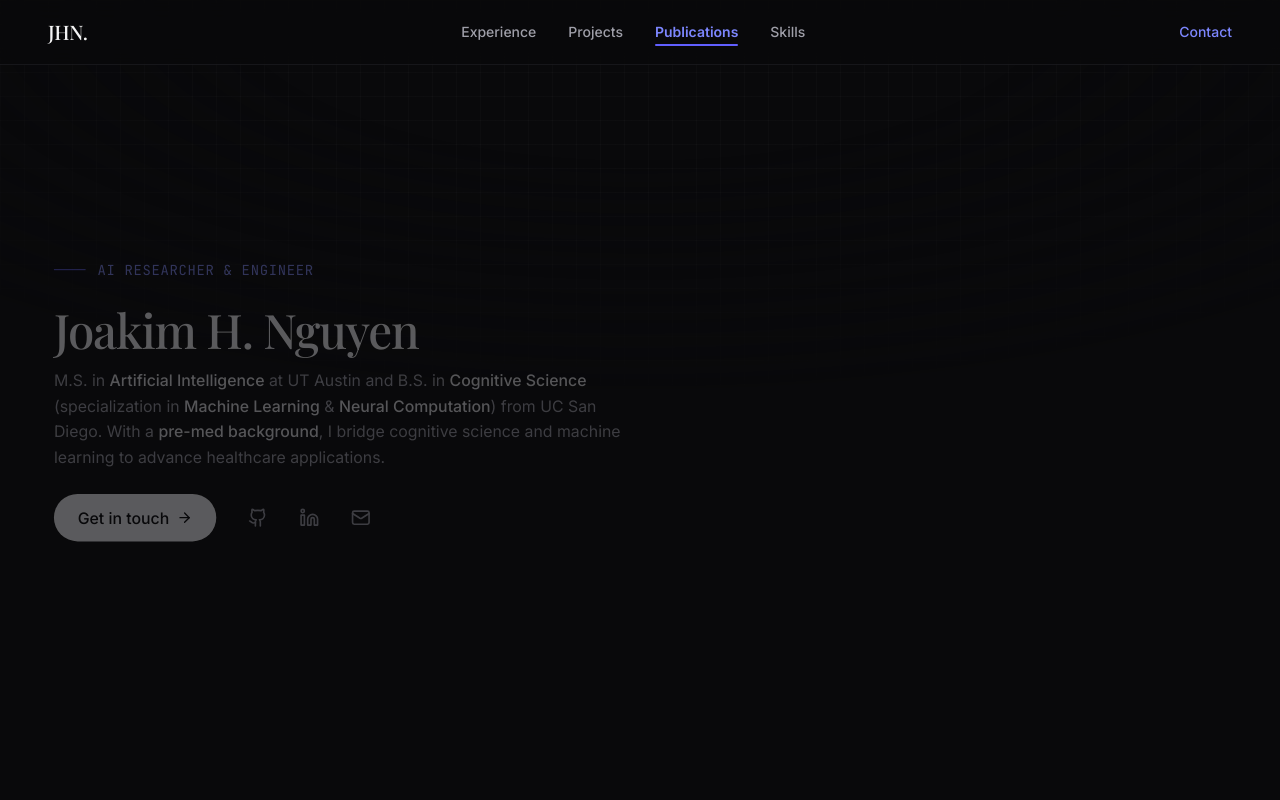
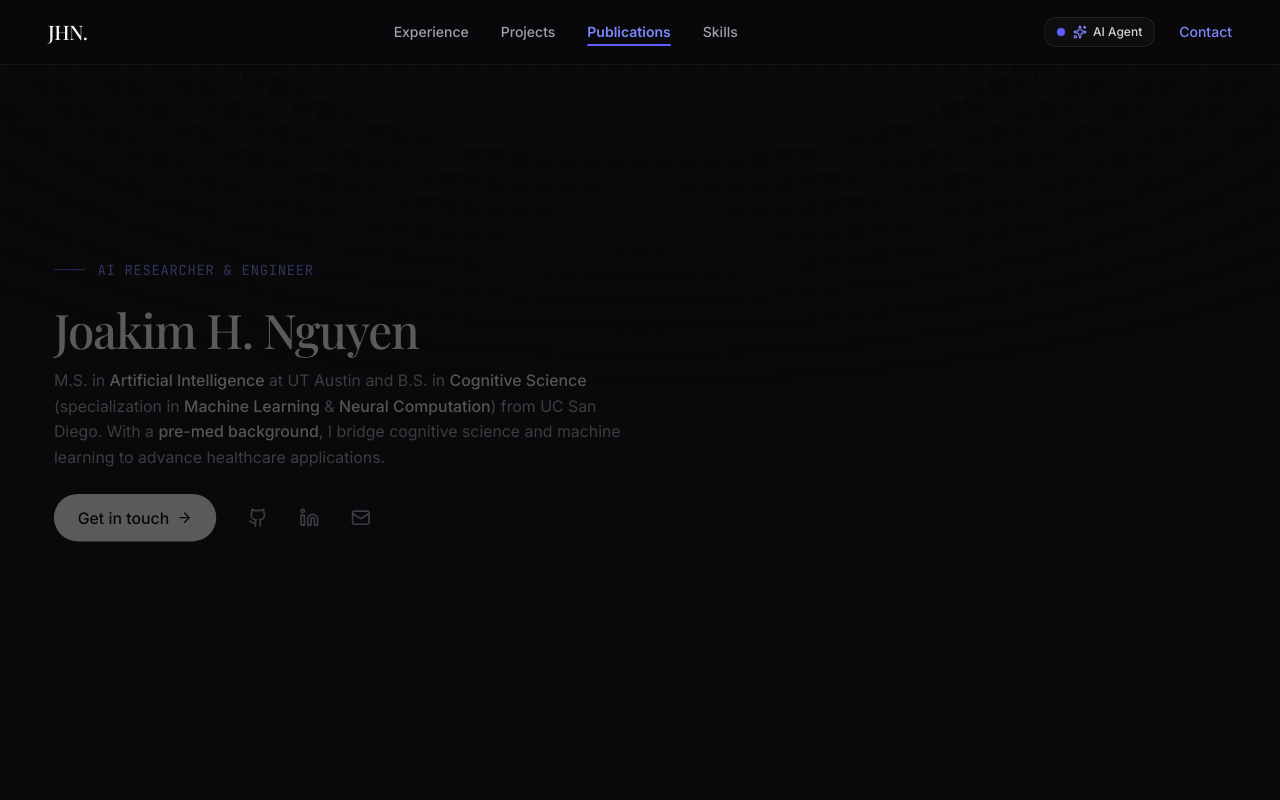
Before and after one commit to joakimawesome/joakimawesome.github.io, a Next.js app: page / in a window 1280 px wide. Shown: the top 800 px of the page. Built offline with nearby package versions, Linux system fonts and the light colour scheme; a web font is replaced by a local one.

Commit message:
Integrate AI chat mode into the portfolio layout

```diff
--- a/app/page.tsx
+++ b/app/page.tsx
@@ -1,5 +1,6 @@
 'use client';
 
+import { useState, useEffect } from 'react';
 import Nav from '@/components/nav';
 import Hero from '@/components/hero';
 import Experience from '@/components/experience';
@@ -8,20 +9,44 @@ import Publications from '@/components/publications';
 import Skills from '@/components/skills';
 import Footer from '@/components/footer';
 import FocusSection from '@/components/focus-section';
+import Chat from '@/components/chat';
 import { useActiveSection } from '@/hooks/useActiveSection';
 
 export default function Home() {
   const activeSection = useActiveSection(['hero', 'experience', 'projects', 'publications', 'skills', 'contact']);
+  const [isChatMode, setIsChatMode] = useState<boolean>(false);
+  const [isMounted, setIsMounted] = useState<boolean>(false);
+
+  // Sync state with localStorage on mount and prevent hydration mismatch
+  useEffect(() => {
+    const savedMode = localStorage.getItem('portfolio-chat-mode');
+    if (savedMode === 'true') {
+      setIsChatMode(true);
+    }
+    setIsMounted(true);
+  }, []);
+
+  const handleToggleChatMode = (mode: boolean) => {
+    setIsChatMode(mode);
+    localStorage.setItem('portfolio-chat-mode', String(mode));
+  };
 
   return (
-    <div className="min-h-screen bg-zinc-950 text-zinc-300 font-sans selection:bg-indigo-500/30 relative">
+    <div className="min-h-screen bg-zinc-950 text-zinc-300 font-sans selection:bg-indigo-500/30 relative flex flex-col">
       {/* Subtle technical background grid */}
-      <div className="fixed inset-0 bg-[linear-gradient(to_right,#8080800a_1px,transparent_1px),linear-gradient(to_bottom,#8080800a_1px,transparent_1px)] bg-[size:24px_24px] pointer-events-none"></div>
-      <div className="fixed inset-0 bg-zinc-950 [mask-image:radial-gradient(ellipse_80%_50%_at_50%_0%,transparent_40%,#09090b_100%)] pointer-events-none"></div>
+      <div className="fixed inset-0 bg-[linear-gradient(to_right,#8080800a_1px,transparent_1px),linear-gradient(to_bottom,#8080800a_1px,transparent_1px)] bg-[size:24px_24px] pointer-events-none z-0"></div>
+      <div className="fixed inset-0 bg-zinc-950 [mask-image:radial-gradient(ellipse_80%_50%_at_50%_0%,transparent_40%,#09090b_100%)] pointer-events-none z-0"></div>
 
-      <div className="relative z-10">
-        <Nav />
+      <div className="relative z-10 flex-1 flex flex-col">
+        <Nav isChatMode={isChatMode} onToggleChatMode={handleToggleChatMode} />
 
+        {isMounted && (
+          isChatMode ? (
+            <main className="flex-1 w-full flex flex-col">
+              <Chat />
+            </main>
+          ) : (
+            <>
               <main className="max-w-7xl mx-auto px-6 md:px-12 flex flex-col gap-8">
                 <FocusSection id="hero" isActive={activeSection === 'hero'}>
                   <Hero />
@@ -43,8 +68,10 @@ export default function Home() {
                   <Skills />
                 </FocusSection>
               </main>
-
               <Footer />
+            </>
+          )
+        )}
       </div>
     </div>
   );
--- a/components/nav.tsx
+++ b/components/nav.tsx
@@ -1,10 +1,29 @@
 'use client';
 
+import React from 'react';
 import { motion } from 'motion/react';
 import { useActiveSection } from '@/hooks/useActiveSection';
+import { Sparkles, User } from 'lucide-react';
 
-export default function Nav() {
+interface NavProps {
+  isChatMode?: boolean;
+  onToggleChatMode?: (mode: boolean) => void;
+}
+
+export default function Nav({ isChatMode = false, onToggleChatMode }: NavProps) {
   const activeSection = useActiveSection(['hero', 'experience', 'projects', 'publications', 'skills', 'contact']);
+
+  const handleNavLinkClick = (e: React.MouseEvent<HTMLAnchorElement>, targetId: string) => {
+    if (isChatMode && onToggleChatMode) {
+      onToggleChatMode(false);
+      setTimeout(() => {
+        const el = document.getElementById(targetId);
+        if (el) {
+          el.scrollIntoView({ behavior: 'smooth' });
+        }
+      }, 50);
+    }
+  };
 
   return (
     <motion.header
@@ -14,55 +33,93 @@ export default function Nav() {
       className="sticky top-0 z-50 w-full backdrop-blur-md bg-zinc-950/80 border-b border-zinc-800/50"
     >
       <div className="max-w-7xl mx-auto px-6 md:px-12 h-16 flex items-center justify-between">
-        <a href="/" className="font-serif text-xl font-medium text-zinc-100 tracking-tight">
+        <a
+          href="/"
+          onClick={(e) => {
+            if (isChatMode && onToggleChatMode) {
+              e.preventDefault();
+              onToggleChatMode(false);
+            }
+          }}
+          className="font-serif text-xl font-medium text-zinc-100 tracking-tight"
+        >
           JHN.
         </a>
 
         <nav className="hidden md:flex items-center gap-8 text-sm font-medium text-zinc-400">
           <a
             href="/#experience"
-            className={`transition-colors relative py-1 ${activeSection === 'experience' ? 'text-indigo-400 font-semibold' : 'hover:text-zinc-100'}`}
+            onClick={(e) => handleNavLinkClick(e, 'experience')}
+            className={`transition-colors relative py-1 ${!isChatMode && activeSection === 'experience' ? 'text-indigo-400 font-semibold' : 'hover:text-zinc-100'}`}
           >
             Experience
-            {activeSection === 'experience' && (
+            {!isChatMode && activeSection === 'experience' && (
               <motion.span layoutId="activeNavIndicator" className="absolute bottom-0 left-0 right-0 h-0.5 bg-indigo-500 rounded-full" />
             )}
           </a>
           <a
             href="/#projects"
-            className={`transition-colors relative py-1 ${activeSection === 'projects' ? 'text-indigo-400 font-semibold' : 'hover:text-zinc-100'}`}
+            onClick={(e) => handleNavLinkClick(e, 'projects')}
+            className={`transition-colors relative py-1 ${!isChatMode && activeSection === 'projects' ? 'text-indigo-400 font-semibold' : 'hover:text-zinc-100'}`}
           >
             Projects
-            {activeSection === 'projects' && (
+            {!isChatMode && activeSection === 'projects' && (
               <motion.span layoutId="activeNavIndicator" className="absolute bottom-0 left-0 right-0 h-0.5 bg-indigo-500 rounded-full" />
             )}
           </a>
           <a
             href="/#publications"
-            className={`transition-colors relative py-1 ${activeSection === 'publications' ? 'text-indigo-400 font-semibold' : 'hover:text-zinc-100'}`}
+            onClick={(e) => handleNavLinkClick(e, 'publications')}
+            className={`transition-colors relative py-1 ${!isChatMode && activeSection === 'publications' ? 'text-indigo-400 font-semibold' : 'hover:text-zinc-100'}`}
           >
             Publications
-            {activeSection === 'publications' && (
+            {!isChatMode && activeSection === 'publications' && (
               <motion.span layoutId="activeNavIndicator" className="absolute bottom-0 left-0 right-0 h-0.5 bg-indigo-500 rounded-full" />
             )}
           </a>
           <a
             href="/#skills"
-            className={`transition-colors relative py-1 ${activeSection === 'skills' ? 'text-indigo-400 font-semibold' : 'hover:text-zinc-100'}`}
+            onClick={(e) => handleNavLinkClick(e, 'skills')}
+            className={`transition-colors relative py-1 ${!isChatMode && activeSection === 'skills' ? 'text-indigo-400 font-semibold' : 'hover:text-zinc-100'}`}
           >
             Skills
-            {activeSection === 'skills' && (
+            {!isChatMode && activeSection === 'skills' && (
               <motion.span layoutId="activeNavIndicator" className="absolute bottom-0 left-0 right-0 h-0.5 bg-indigo-500 rounded-full" />
             )}
           </a>
         </nav>
 
-        <a
-          href="/#contact"
-          className={`text-sm font-medium transition-colors ${activeSection === 'contact' ? 'text-indigo-400 font-semibold' : 'text-indigo-400 hover:text-indigo-300'}`}
-        >
-          Contact
-        </a>
+        <div className="flex items-center gap-4 sm:gap-6">
+          <button
+            onClick={() => onToggleChatMode?.(!isChatMode)}
+            className="flex items-center gap-1.5 px-3 py-1.5 rounded-xl text-xs font-medium border transition-all duration-300 shadow-sm hover:shadow-[0_0_15px_rgba(99,102,241,0.15)] focus:outline-none cursor-pointer select-none bg-zinc-900/40 hover:bg-zinc-800/80 border-zinc-800/80 hover:border-indigo-500/30 text-zinc-300"
+            aria-label="Toggle AI Agent mode"
+          >
+            {isChatMode ? (
+              <>
+                <User className="w-3.5 h-3.5 text-indigo-400" />
+                <span className="hidden sm:inline">Portfolio View</span>
+              </>
+            ) : (
+              <>
+                <span className="relative flex h-2 w-2 mr-0.5">
+                  <span className="animate-ping absolute inline-flex h-full w-full rounded-full bg-indigo-400 opacity-75"></span>
+                  <span className="relative inline-flex rounded-full h-2 w-2 bg-indigo-500"></span>
+                </span>
+                <Sparkles className="w-3.5 h-3.5 text-indigo-400" />
+                <span>AI Agent</span>
+              </>
+            )}
+          </button>
+
+          <a
+            href="/#contact"
+            onClick={(e) => handleNavLinkClick(e, 'contact')}
+            className={`text-sm font-medium transition-colors ${!isChatMode && activeSection === 'contact' ? 'text-indigo-400 font-semibold' : 'text-indigo-400 hover:text-indigo-300'}`}
+          >
+            Contact
+          </a>
+        </div>
       </div>
     </motion.header>
   );
```
Lines whose indentation alone changed are shown as unchanged.
